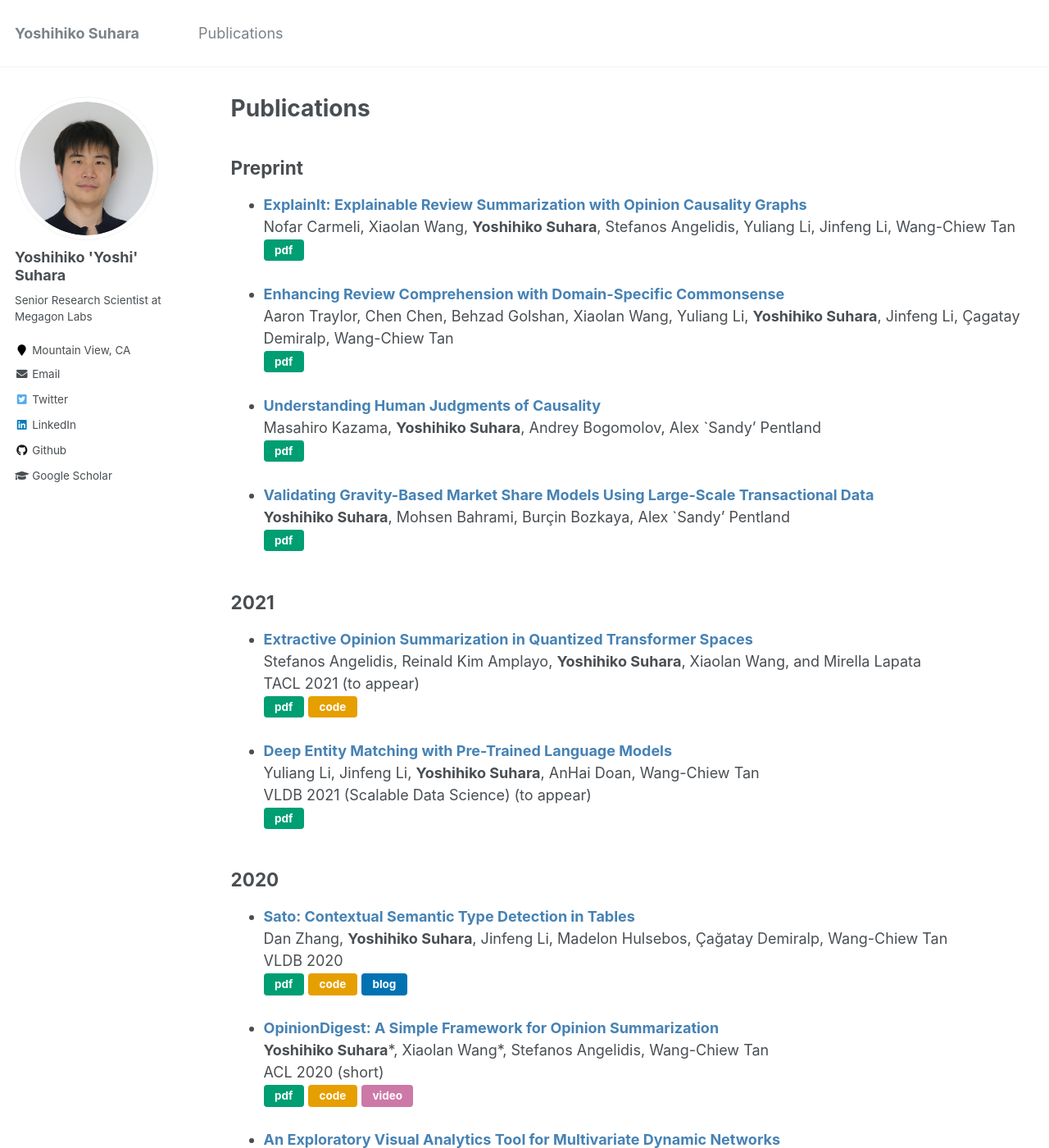
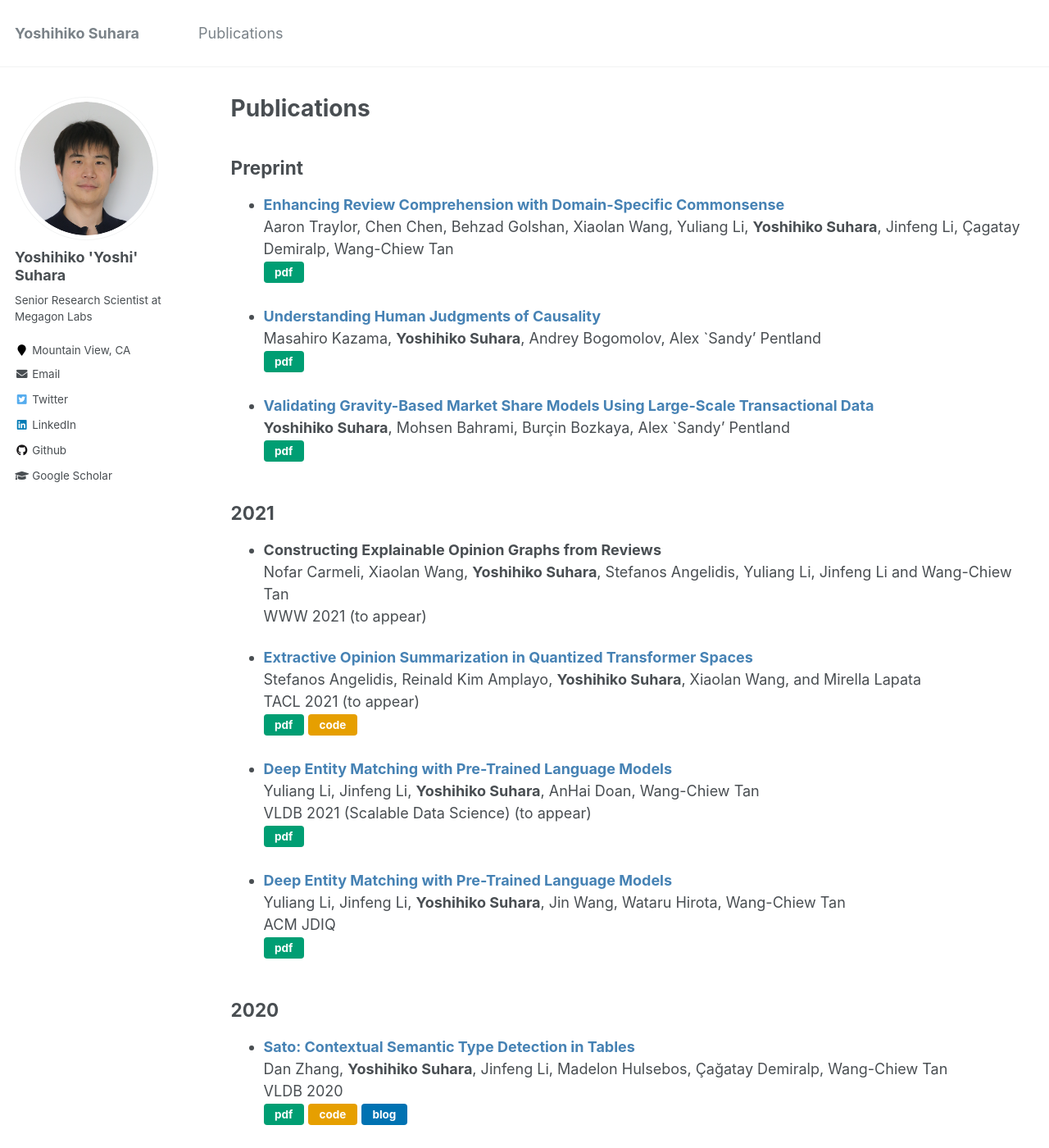
Before and after one commit to suhara/suhara.github.io, a Jekyll site: the page built from _pages/publications.md, in a window 1280 px wide and 1400 px high. Shown: the whole window at 82% size. Built offline with Jekyll 4.4.1, drawn with Linux system fonts in a browser that asks for light colours.

Commit message:
Update about/publications

```diff
--- a/_pages/publications.md
+++ b/_pages/publications.md
@@ -14,10 +14,6 @@ author_profile: true
 
 ## Preprint
 
-- [__ExplainIt: Explainable Review Summarization with Opinion Causality Graphs__](https://arxiv.org/abs/2006.00119)
-Nofar Carmeli, Xiaolan Wang, __Yoshihiko Suhara__, Stefanos Angelidis, Yuliang Li, Jinfeng Li, Wang-Chiew Tan
-[pdf](https://arxiv.org/abs/2006.00119){:class="btn btn-pdf"}
-
 - [__Enhancing Review Comprehension with Domain-Specific Commonsense__](https://arxiv.org/abs/2004.03020)
 Aaron Traylor, Chen Chen, Behzad Golshan, Xiaolan Wang, Yuliang Li, __Yoshihiko Suhara__, Jinfeng Li, Çagatay Demiralp, Wang-Chiew Tan
 [pdf](https://arxiv.org/abs/2004.03020){:class="btn btn-pdf"}
@@ -33,6 +29,11 @@ __Yoshihiko Suhara__, Mohsen Bahrami, Burçin Bozkaya, Alex `Sandy' Pentland
 
 ## 2021
 
+- __Constructing Explainable Opinion Graphs from Reviews__
+Nofar Carmeli, Xiaolan Wang, __Yoshihiko Suhara__, Stefanos Angelidis, Yuliang Li, Jinfeng Li and Wang-Chiew Tan
+WWW 2021 (to appear)
+
+
 - [__Extractive Opinion Summarization in Quantized Transformer Spaces__](https://arxiv.org/abs/2012.04443)
 Stefanos Angelidis, Reinald Kim Amplayo, __Yoshihiko Suhara__, Xiaolan Wang, and Mirella Lapata
 TACL 2021 (to appear)
@@ -44,6 +45,13 @@ TACL 2021 (to appear)
 Yuliang Li, Jinfeng Li, __Yoshihiko Suhara__, AnHai Doan, Wang-Chiew Tan
 VLDB 2021 (Scalable Data Science) (to appear)
 [pdf](https://arxiv.org/abs/2004.00584){:class="btn btn-pdf"}
+
+
+- [__Deep Entity Matching with Pre-Trained Language Models__](https://dl.acm.org/doi/abs/10.1145/3431816)
+Yuliang Li, Jinfeng Li, __Yoshihiko Suhara__, Jin Wang, Wataru Hirota, Wang-Chiew Tan
+ACM JDIQ
+[pdf](https://dl.acm.org/doi/abs/10.1145/3431816){:class="btn btn-pdf"}
+
 
 
 ## 2020
@@ -60,7 +68,8 @@ __Yoshihiko Suhara__\*, Xiaolan Wang\*, Stefanos Angelidis, Wang-Chiew Tan
 ACL 2020 (short)
 [pdf](https://www.aclweb.org/anthology/2020.acl-main.513/){:class="btn btn-pdf"}
 [code](https://github.com/megagonlabs/opiniondigest){:class="btn btn-code"}
-  [video](https://slideslive.com/38929096/opiniondigest-a-simple-framework-for-opinion-summarization){:class="btn btn-video"}
+[video](https://slideslive.com/38929096/opiniondigest-a-simple-framework-for-opinion-summarization){:class="btn btn-video"}
+[blog](https://megagon.ai/blog/control-and-interpret-your-summaries-with-opiniondigest/){:class="btn btn-blog"}
 
 - [__An Exploratory Visual Analytics Tool for Multivariate Dynamic Networks__](https://diglib.eg.org/bitstream/handle/10.2312/eurova20201081/019-023.pdf)
 Hasan Alp Boz, Mohsen Bahrami, __Yoshihiko Suhara__, Burcin Bozkaya, Selim Balcisoy
@@ -79,6 +88,7 @@ Matthew J Salganik, Ian Lundberg, Alexander T Kindel, Caitlin E Ahearn, Khaled A
 PNAS
 [pdf](https://www.pnas.org/content/early/2020/03/24/1915006117.short){:class="btn btn-pdf"}
 [MIT Tech Review](https://www.technologyreview.com/2020/04/02/998478/ai-machine-learning-social-outcome-prediction-study/){:class="btn btn-misc"}
+[blog](https://www.fragilefamilieschallenge.org/blog/){:class="btn btn-blog"}
 
 - [__Emu: Enhancing Multilingual Sentence Embeddings with Semantic Specialization__](https://arxiv.org/abs/1909.06731)
 Wataru Hirota, __Yoshihiko Suhara__, Behzad Golshan, Wang-Chiew Tan
```
Also changed, not shown: _pages/about.md (+2 -0 lines).
